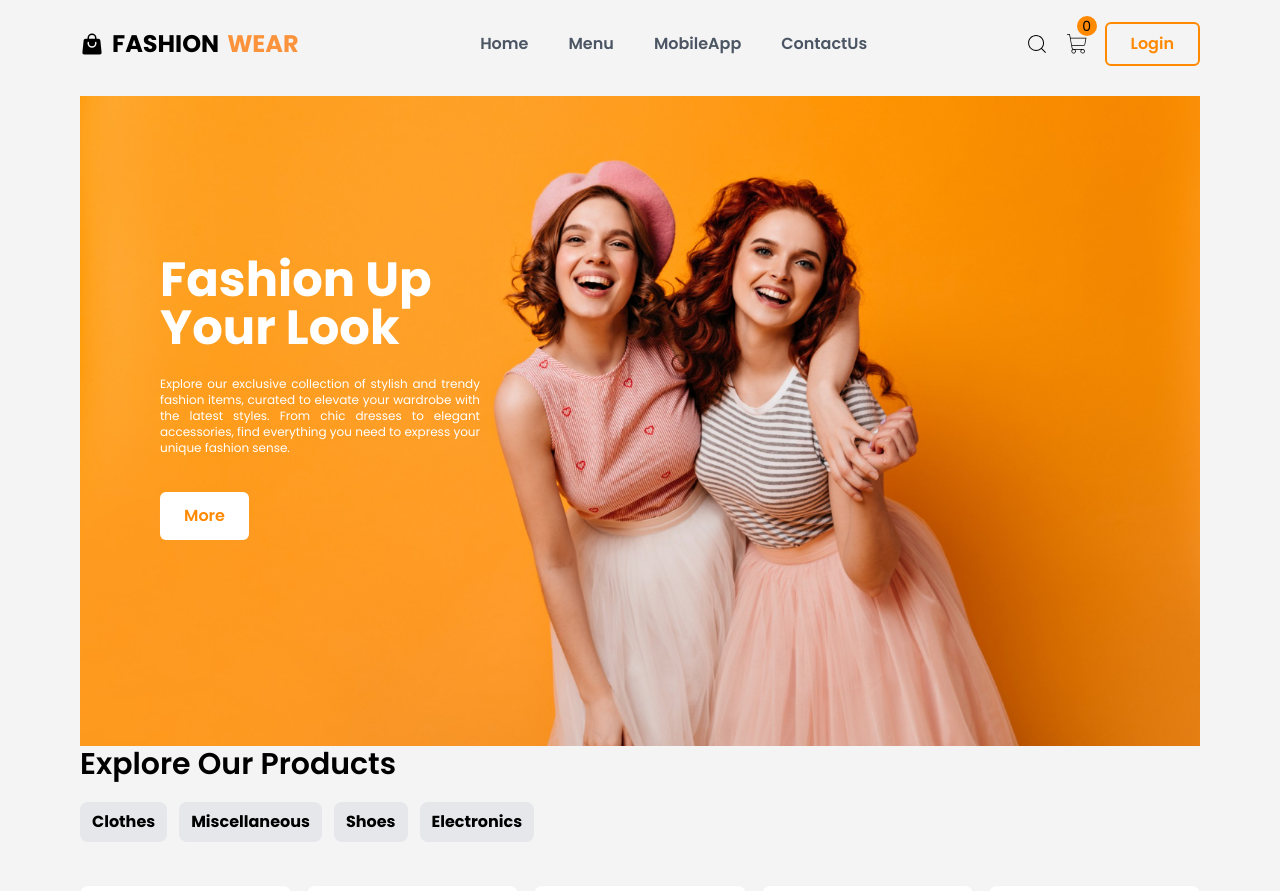
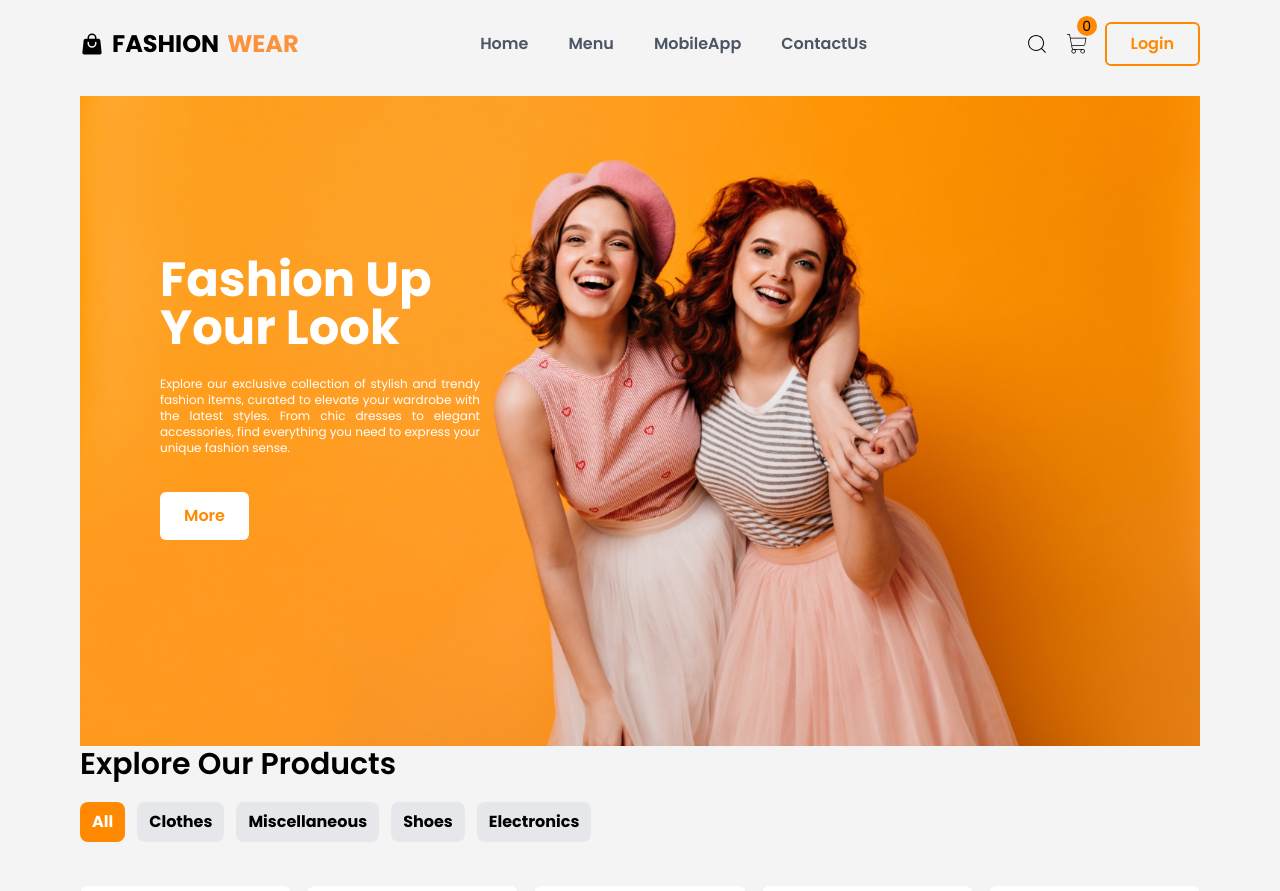
Before and after one commit to jenisha987/E-commerce-Website, a React (Vite) app in the folder e-commerce/: page / in a window 1280 px wide. Shown: the top 891 px of the page. Built offline with nearby package versions, Linux system fonts and the light colour scheme.

Commit message:
selected category managed

```diff
--- a/e-commerce/src/components/ProductCategory.jsx
+++ b/e-commerce/src/components/ProductCategory.jsx
@@ -1,6 +1,6 @@
 import React, { useEffect, useState } from "react";
 import { products } from "../assets/products";
-import { useDispatch } from "react-redux";
+import { useDispatch, useSelector } from "react-redux";
 import { setCategory } from "../redux/slices/CategorySlice";
 
 export default function ProductCategory() {
@@ -19,17 +19,24 @@
     }, []);
 
     const dispatch = useDispatch();
+    const selectedCategory = useSelector((state) => state.category.category);
 
     return (
         <div>
             <h3 className="text-3xl font-semibold">Explore Our Products</h3>
             <div className="my-5 flex gap-3 overflow-x-scroll scroll-smooth lg:overflow-x-hidden md:overflow-x-hidden ">
+                <button
+                    onClick={() => dispatch(setCategory("All"))}
+                    className={`px-3 py-2 bg-gray-200 font-bold rounded-lg hover:bg-primary hover:text-white ${selectedCategory === "All" && "bg-primary text-white"}`}
+                >
+                    All
+                </button>
                 {
                     categories.map((category, index ) => (
                         <button
                             onClick={() => dispatch(setCategory(category))}
                             key={index}
-                            className="px-3 py-2 bg-gray-200 font-bold rounded-lg hover:bg-primary hover:text-white"
+                            className={`px-3 py-2 bg-gray-200 font-bold rounded-lg hover:bg-primary hover:text-white ${selectedCategory === category && "bg-primary text-white"}`}
                         >
                             {category}
                         </button>
```
